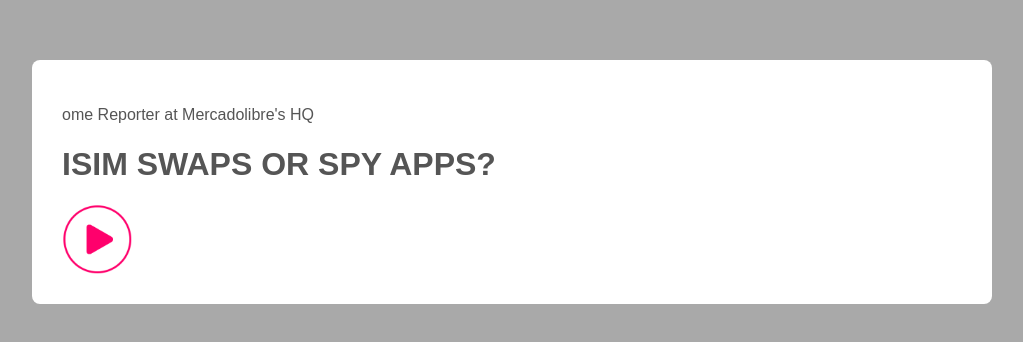
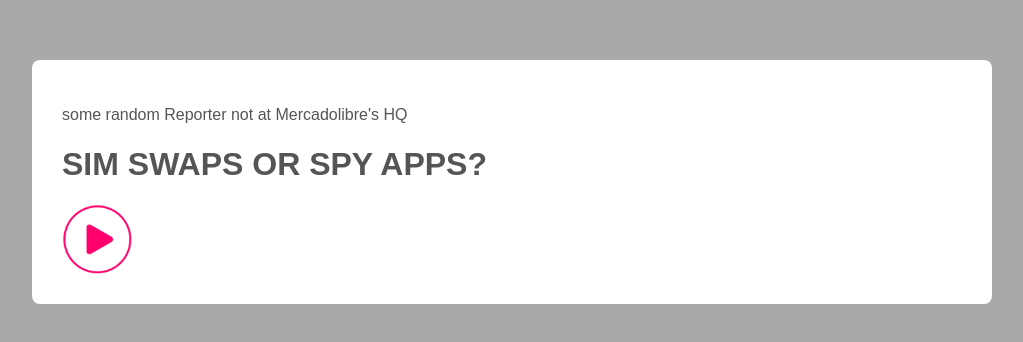
Before and after one commit to brutebee/TotheNews, a plain HTML site: page index.html in a window 1280 px wide. Shown: the part 218-560 px from the top of the page, without its empty margins (128-1151 px from the left). Drawn offline with Linux system fonts and the light colour scheme.

Commit message:
Update index.html

```diff
--- a/index.html
+++ b/index.html
@@ -10,8 +10,8 @@
 <body>
   <div class="hero">
     <div class="music">
-      <p>ome Reporter at Mercadolibre's HQ</p>
-      <h1>ISIM SWAPS OR SPY APPS?</h1>
+      <p>some random Reporter not at Mercadolibre's HQ</p>
+      <h1>SIM SWAPS OR SPY APPS?</h1>
       <div class="track">
         <img src="media/play.png" id="playBtn">
         <div id="waveform">
```
